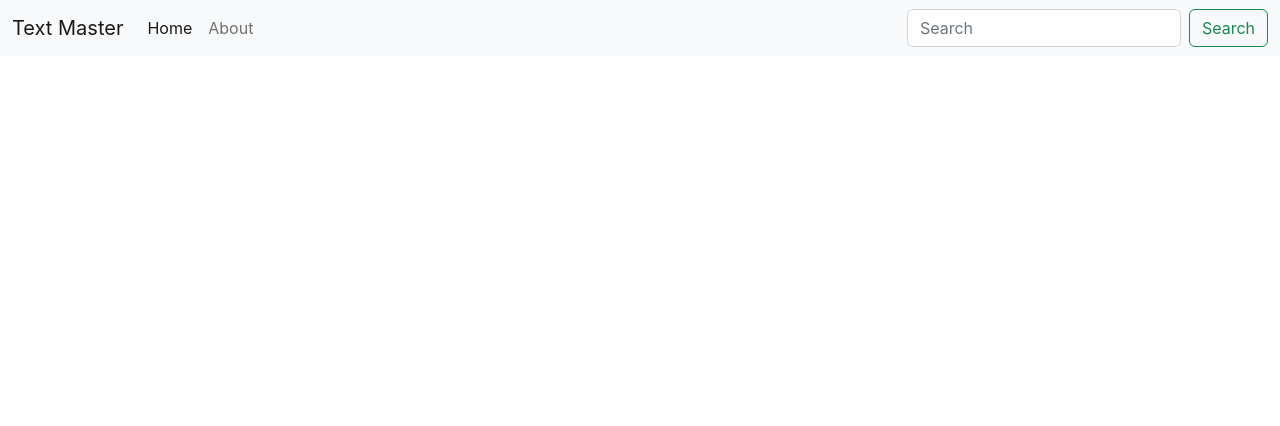
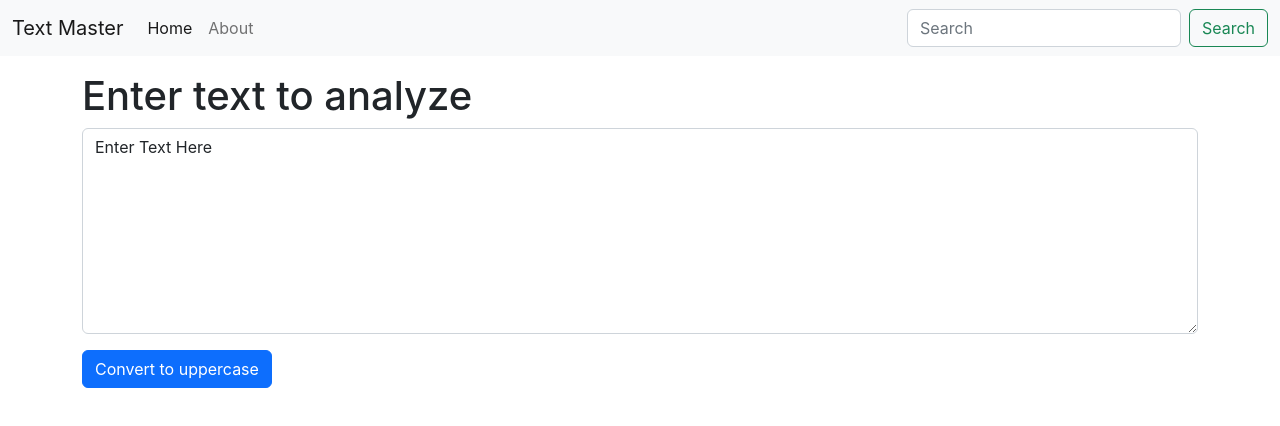
Before and after one commit to mtalhabaig3/Text-master, a React (Create React App) app: page / in a window 1280 px wide. Shown: the top 426 px of the page. Built offline with nearby package versions, Linux system fonts and the light colour scheme.

Commit message:
added textform component which changes text from lower case to upper case

```diff
--- a/src/App.js
+++ b/src/App.js
@@ -1,8 +1,16 @@
 import "./App.css";
 import Navbar from "./components/Navbar";
+import TextForm from "./components/TextForm";
 
 function App() {
-  return <Navbar title="Text Master" />;
+  return (
+    <>
+      <Navbar title="Text Master" />
+      <div className="container my-3">
+        <TextForm heading="Enter text to analyze" />
+      </div>
+    </>
+  );
 }
 
 export default App;
--- /dev/null
+++ b/src/components/TextForm.js
@@ -0,0 +1,32 @@
+import React, { useState } from "react";
+
+export default function TextForm(props) {
+  const handleUpperCase = () => {
+    // let newText = text.toUpperCase();
+    setText("new text");
+  };
+  const handleOnChange = (event) => {
+    setText(event.target.value);
+  };
+  const [text, setText] = useState("Enter Text Here");
+
+  return (
+    <form>
+      <div>
+        <h1>{props.heading}</h1>
+        <div className="mb-3">
+          <textarea
+            className="form-control"
+            value={text}
+            onChange={handleOnChange}
+            id="floatingTextarea"
+            rows={8}
+          ></textarea>
+        </div>
+        <button className="btn btn-primary" onClick={handleUpperCase}>
+          Convert to uppercase
+        </button>
+      </div>
+    </form>
+  );
+}
```
